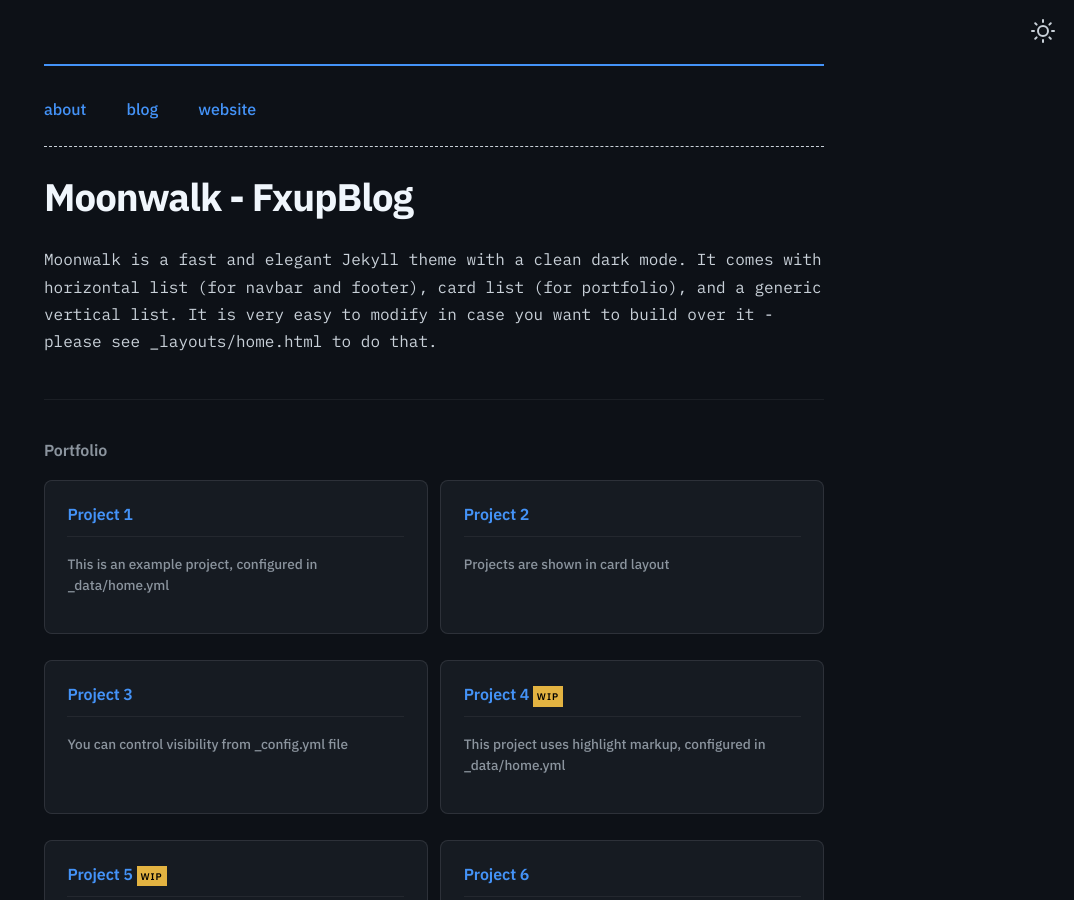
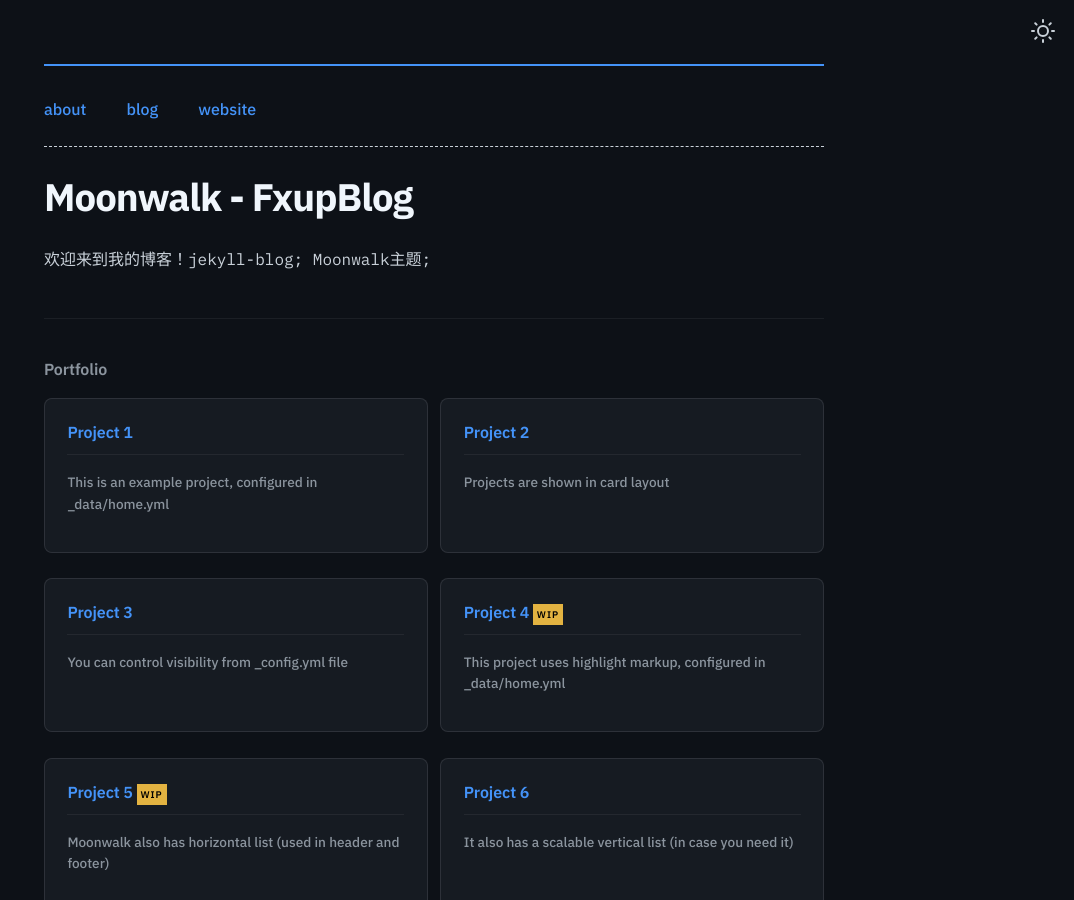
Before and after one commit to FhelloF8848/jekyll-blog, a Jekyll site: the page built from index.md, in a window 1280 px wide and 900 px high. Shown: the whole window, without its empty margins (206-1280 px from the left). Built offline with Jekyll 4.4.1, drawn with Linux system fonts in a browser that asks for light colours.

Commit message:
Update _config.yml

```diff
--- a/_config.yml
+++ b/_config.yml
@@ -1,10 +1,9 @@
 title: Moonwalk - FxupBlog
 author: Fxup
-url: https://www.abhinavsaxena.com # root address of the site
+url: https://fxup.de # root address of the site
 baseurl: "/" # set to "/moonwalk" if hosting under a project subpath
 description: > # description of the site (multiple lines allowed)
-  Moonwalk is a fast and elegant Jekyll theme with a clean dark mode. It comes with horizontal list (for navbar and footer), card list (for portfolio), and a generic vertical list. It is very easy to modify in case you want to build over it - please see _layouts/home.html to do that.
-
+    欢迎来到我的博客！jekyll-blog; Moonwalk主题;
 permalink: /:slug
 
 twitter:
```
